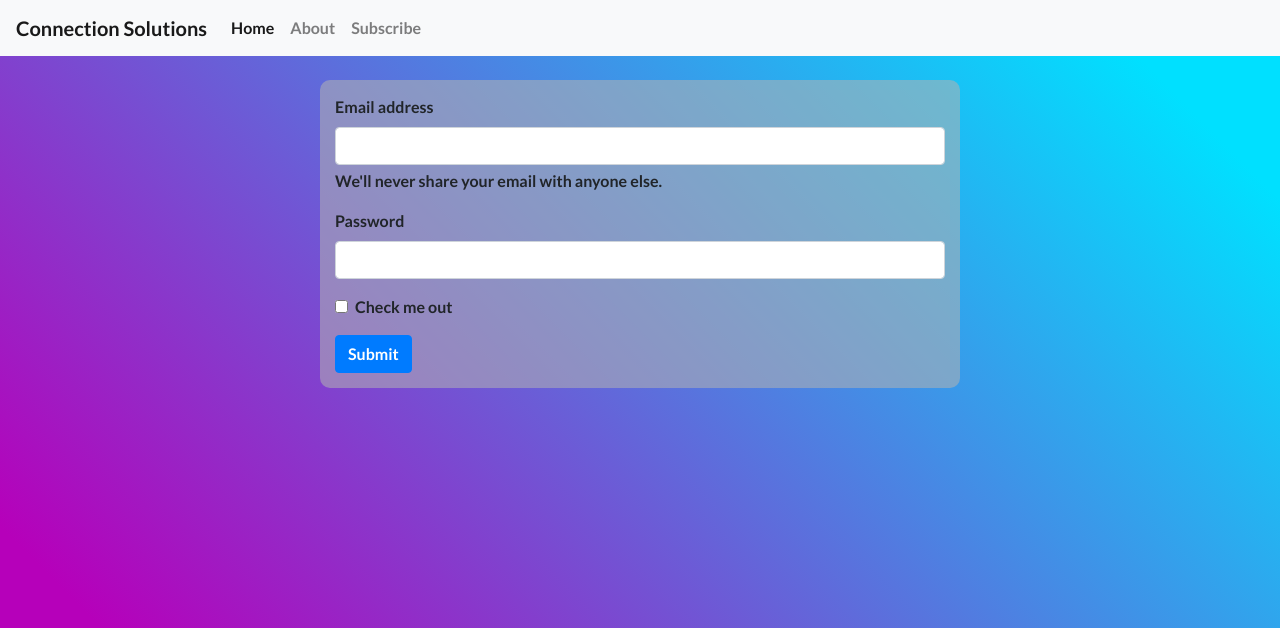
After one commit to JGjumpshot/ROI, a Flask app: page /support in a window 1280 px wide. The commit adds this page. Shown: the top 628 px of the page. Run offline with Flask 2, Linux system fonts and the light colour scheme.

Commit message:
signup page started

```diff
--- a/app.py
+++ b/app.py
@@ -1,3 +1,4 @@
+from turtle import title
 from flask import Flask, render_template, request
 import smtplib
 from dotenv import load_dotenv
@@ -11,4 +12,10 @@ PASSWORD = os.getenv('PASSWORD')
 @app.route('/')
 def home():
     title = "Welcome"
-    return render_template("index.html", title=title)
+    return render_template("home.html", title=title)
+
+@app.route('/support')
+def support():
+    # print(request.args)
+    title="Get Started"
+    return render_template("support.html", title=title)
--- a/static/styles/styles.css
+++ b/static/styles/styles.css
@@ -54,6 +54,17 @@ body {
     transform: translateX(-166%) translateY(220px);
 }
 
+.form-signup {
+    width: 40em;
+    background: rgba(179, 178, 178, 0.555);
+    margin: 0 auto;
+    padding: 15px;
+    border-radius: 10px;
+}
+
+.signup-container {
+    opacity: 1;
+}
 @keyframes appear {
     0% {
         opacity: 0;
--- /dev/null
+++ b/templates/support.html
@@ -0,0 +1,22 @@
+{% extends 'base.html' %}
+{% block content %}
+<form class="form-signup">
+    <div class="signup-container">
+        <div class="mb-3">
+          <label for="exampleInputEmail1" class="form-label">Email address</label>
+          <input type="email" class="form-control" id="exampleInputEmail1" aria-describedby="emailHelp">
+          <div id="emailHelp" class="form-text">We'll never share your email with anyone else.</div>
+        </div>
+        <div class="mb-3">
+          <label for="exampleInputPassword1" class="form-label">Password</label>
+          <input type="password" class="form-control" id="exampleInputPassword1">
+        </div>
+        <div class="mb-3 form-check">
+          <input type="checkbox" class="form-check-input" id="exampleCheck1">
+          <label class="form-check-label" for="exampleCheck1">Check me out</label>
+        </div>
+        <button type="submit" class="btn btn-primary">Submit</button>
+    </div>
+  </form>
+
+{% endblock %}
```
Also changed, not shown: templates/home.html (renamed from templates/index.html, +6 -3 lines).
